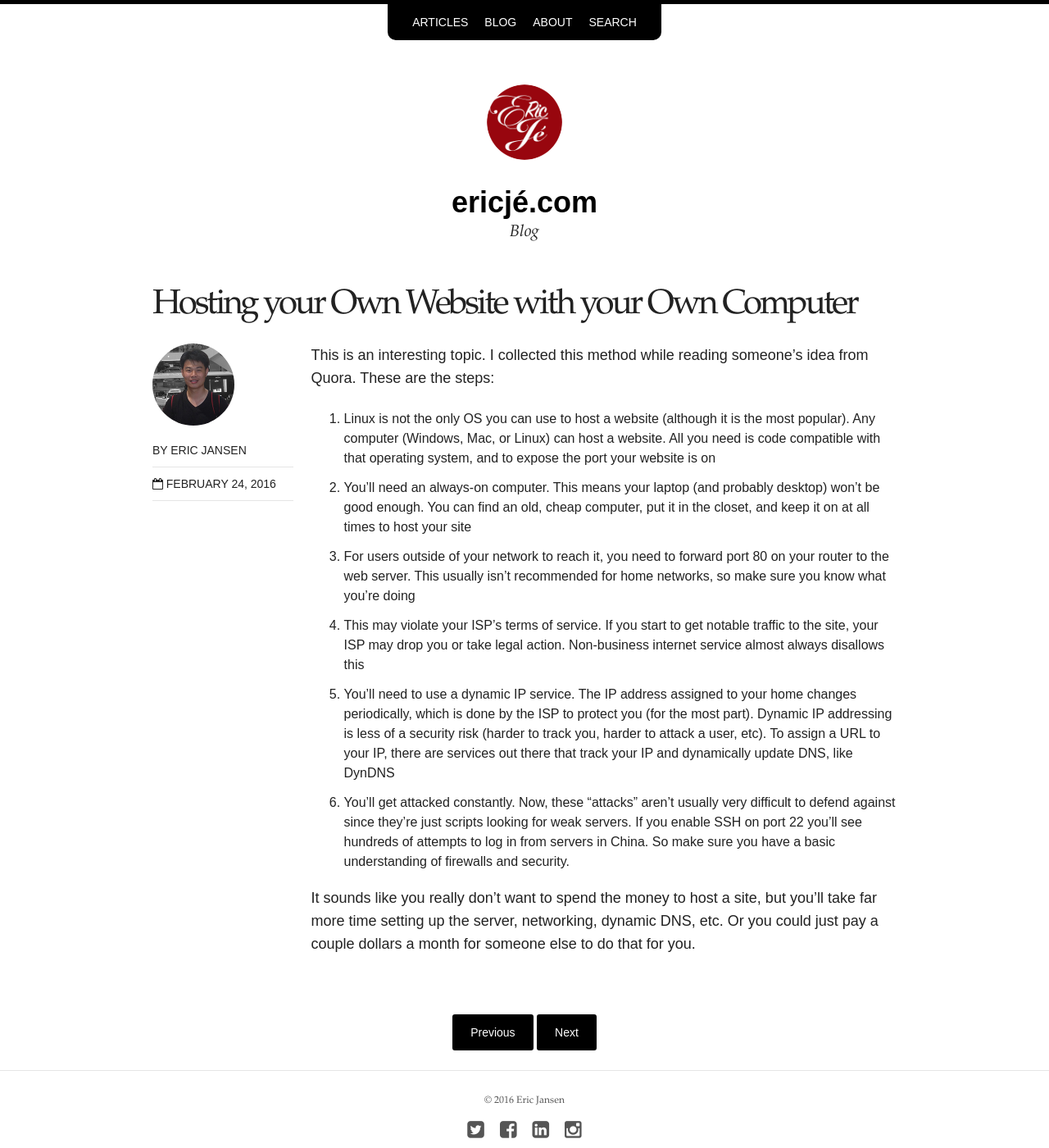
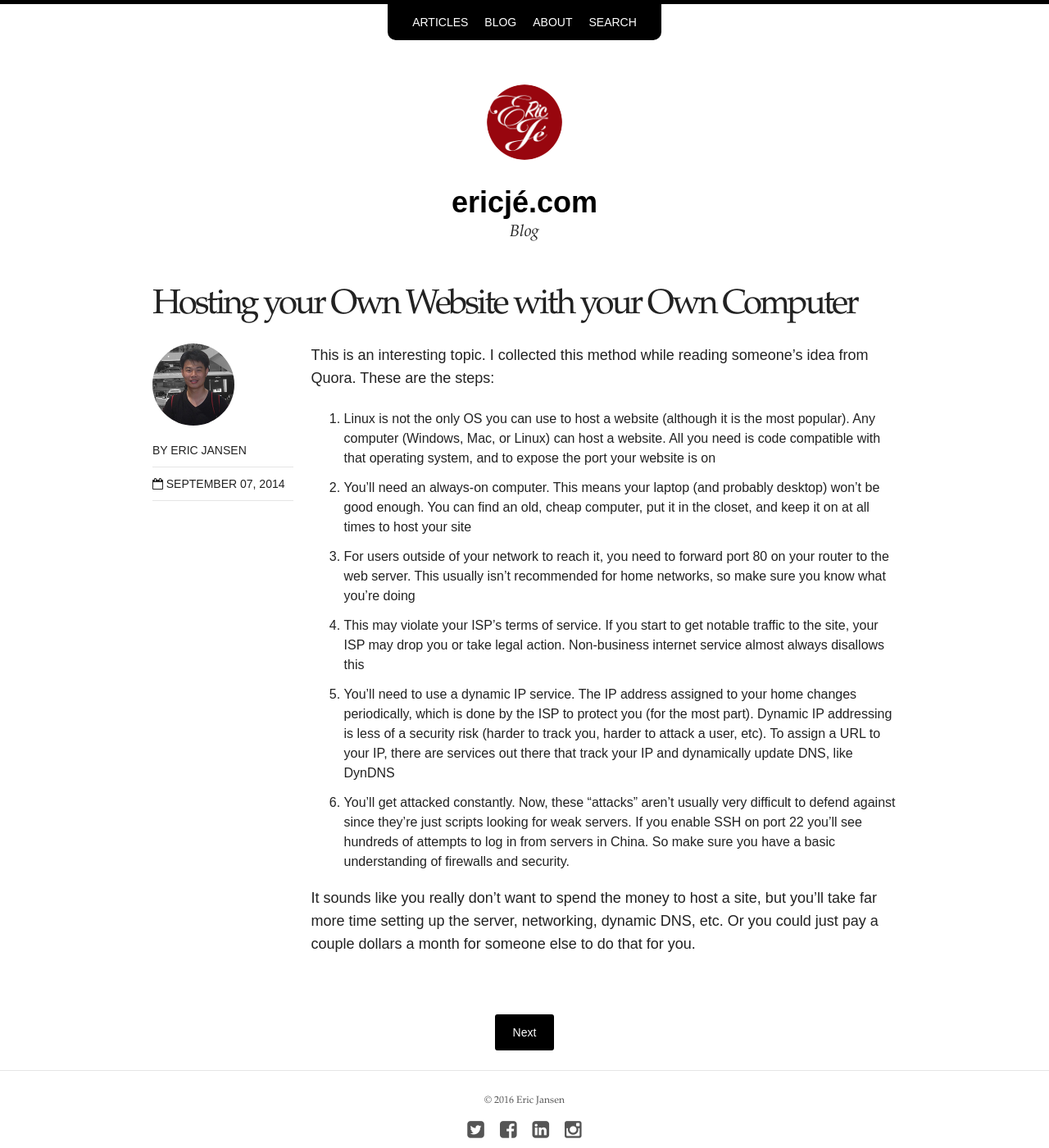
Before and after one commit to ericjansen/ericjansen.github.io, a Jekyll site: the page built from _posts/articles/2016-02-24-hosting-your-own-website-with-your-own-computer.markdown, in a window 1280 px wide and 1400 px high. Shown: the whole window at 82% size. Built offline with Jekyll 4.4.1, drawn with Linux system fonts in a browser that asks for light colours; nearby versions of some CDN libraries.

Commit message:
Change Posting Date
change posting dates for all posts

```diff
--- a/_posts/articles/2016-02-24-hosting-your-own-website-with-your-own-computer.markdown
+++ b/_posts/articles/2016-02-24-hosting-your-own-website-with-your-own-computer.markdown
@@ -3,7 +3,7 @@ layout: post
 title: "Hosting your Own Website with your Own Computer"
 categories: articles
 excerpt: "Can I host My Own Website with My Own Computer?"
-date: 2016-02-24T10:51:49+08:00
+date: 2014-09-07T10:51:49+08:00
 search_omit: true_
 ---
 
--- a/_posts/articles/2016-02-24-how-do-i-learn-pointers-in-c-c.markdown
+++ b/_posts/articles/2016-02-24-how-do-i-learn-pointers-in-c-c.markdown
@@ -3,7 +3,7 @@ layout: post
 title: How do I Learn Pointers in C/C++
 categories: articles
 excerpt: "Description about pointers in C/C++?"
-date: 2016-02-24T13:25:55+08:00
+date: 2014-10-19T13:25:55+08:00
 search_omit: true_
 ---
 
--- a/_posts/articles/2016-02-24-when-using-pointers-in-c-c.markdown
+++ b/_posts/articles/2016-02-24-when-using-pointers-in-c-c.markdown
@@ -3,7 +3,7 @@ layout: post
 title: When Using Pointers in C++
 categories: articles
 excerpt: "When do you use pointers while programming?"
-date: 2016-02-24T11:47:02+08:00
+date: 2014-10-16T11:47:02+08:00
 search_omit: true_
 ---
 
--- a/_posts/articles/2016-02-24-why-are-pointers-used-in-c-c.markdown
+++ b/_posts/articles/2016-02-24-why-are-pointers-used-in-c-c.markdown
@@ -3,7 +3,7 @@ layout: post
 title: Why are Pointers Used in C/C++
 categories: articles
 excerpt: "Why do you need to use pointers in C/C++?"
-date: 2016-02-24T13:26:32+08:00
+date: 2014-10-14T13:26:32+08:00
 search_omit: true_
 ---
 
--- a/_posts/blog/2016-02-23-genetic-algorithm-mastermind-game.markdown
+++ b/_posts/blog/2016-02-23-genetic-algorithm-mastermind-game.markdown
@@ -3,7 +3,7 @@ layout: post
 title: "Genetic Algorithm Mastermind Game"
 categories: blog
 excerpt: "Genetic Algorithm Mastermind Game"
-date: 2016-02-23T20:55:37+08:00
+date: 2016-02-10T20:55:37+08:00
 search_omit: true_
 ---
 
```
